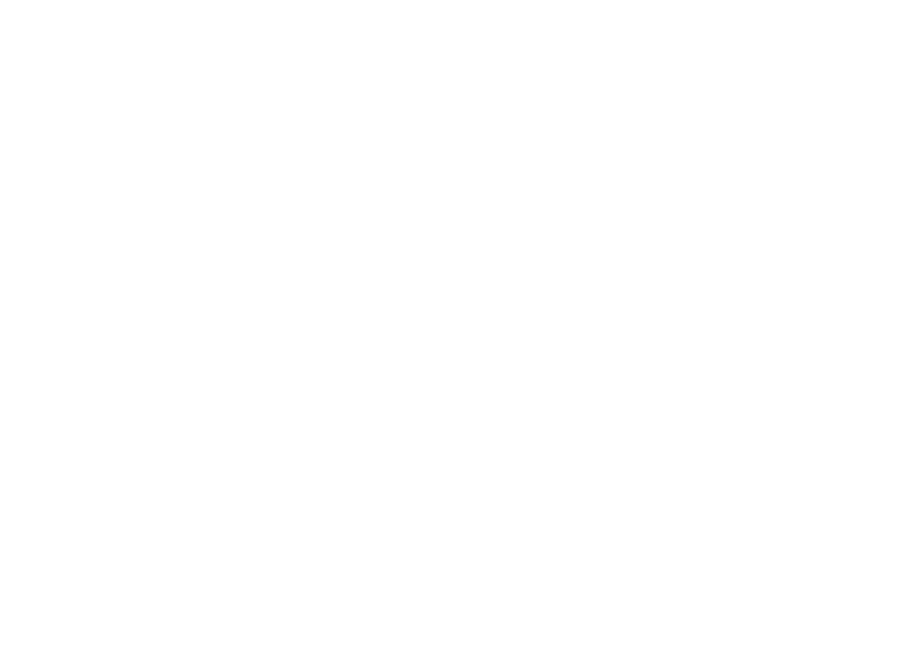
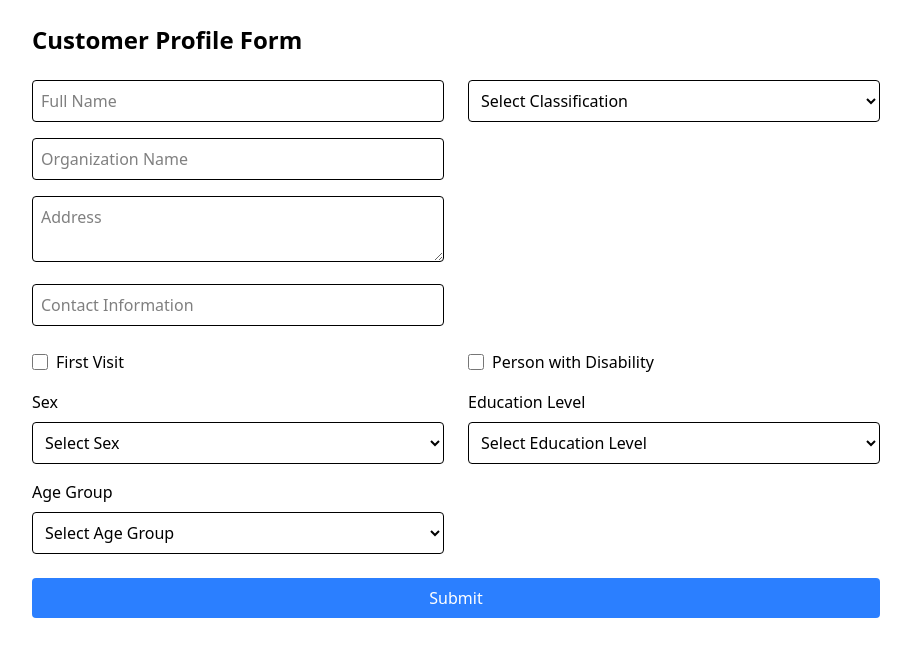
Before and after one commit to Mariadonnadelossantos19/Customer-Satisfaction-Feedback-System, a React (Vite) app in the folder frontend/: page /SectionOne in a window 1280 px wide. Before the commit this address had no page. Shown: the top 656 px of the page, without its empty margins (184-1095 px from the left). Built offline with nearby package versions, Linux system fonts and the light colour scheme.

Commit message:
Can input and save data in SECTION 1: CUSTOMER’S PROFILE in frontend

```diff
--- a/frontend/src/App.jsx
+++ b/frontend/src/App.jsx
@@ -1,6 +1,7 @@
 import { BrowserRouter as Router, Routes, Route } from "react-router-dom";
-import LandingPage from "./pages/LandinPage";
+import LandingPage from "./pages/LandingPage";
 import StaffInput from "./pages/StaffInput";
+import SectionOne from "./pages/SectionOne";
 
 const App = () => {
   return (
@@ -8,6 +9,7 @@
       <Routes>
         <Route path="/" element={<LandingPage />} />
         <Route path="/staff-input" element={<StaffInput />} />
+        <Route path="/SectionOne" element={<SectionOne />} />
         {/* Add more routes here as needed */}
       </Routes>
     </Router>
--- /dev/null
+++ b/frontend/src/pages/SectionOne.jsx
@@ -0,0 +1,311 @@
+import { useState, useEffect } from "react";
+import axios from "axios";
+import { useSearchParams } from "react-router-dom";
+
+const SectionOne = () => {
+  const [searchParams] = useSearchParams();
+  const staffVisitId = searchParams.get("staffVisitId");
+
+  const [formData, setFormData] = useState({
+    staffVisit: staffVisitId || "", // Initialize with the passed staffVisitId
+    name: "",
+    organizationName: "",
+    address: "",
+    contactInfo: "",
+    classification: "",
+    professionalSpecify: "",
+    othersSpecify: "",
+    isFirstVisit: false,
+    sex: "",
+    ageGroup: "",
+    isPwd: false,
+    educationLevel: "",
+    educationOthersSpecify: "",
+  });
+
+  const [error, setError] = useState("");
+  const [success, setSuccess] = useState(false);
+
+  const classifications = [
+    "Student",
+    "Owner of a business",
+    "Employee of a business",
+    "Government employee",
+    "Professional",
+    "Overseas Filipino Worker",
+    "Not employed",
+    "Others",
+  ];
+
+  const ageGroups = [
+    "15 & below",
+    "16-20",
+    "21-30",
+    "31-40",
+    "41-50",
+    "51-59",
+    "60 & above",
+  ];
+
+  const educationLevels = [
+    "Elementary",
+    "High School",
+    "College",
+    "Masters/ PhD.",
+    "Others",
+  ];
+
+  // Update formData when staffVisitId becomes available
+  useEffect(() => {
+    if (staffVisitId) {
+      setFormData((prev) => ({ ...prev, staffVisit: staffVisitId }));
+    }
+  }, [staffVisitId]);
+
+  const handleInputChange = (e) => {
+    const { name, value, type, checked } = e.target;
+    setFormData((prev) => ({
+      ...prev,
+      [name]: type === "checkbox" ? checked : value,
+    }));
+  };
+
+  const handleSubmit = async (e) => {
+    e.preventDefault();
+    try {
+      const response = await axios.post(
+        "http://localhost:5000/api/customer-profiles",
+        formData
+      );
+      setSuccess(true);
+      setError("");
+    } catch (err) {
+      setError(err.response?.data?.message || "An error occurred");
+      setSuccess(false);
+    }
+  };
+
+  return (
+    <div className="max-w-4xl mx-auto p-6">
+      <h1 className="text-2xl font-bold mb-6">Customer Profile Form</h1>
+
+      {error && (
+        <div
+          className="bg-red-100 border border-red-400 text-red-700 px-4 py-3 rounded mb-4"
+          role="alert"
+        >
+          {error}
+        </div>
+      )}
+
+      {success && (
+        <div
+          className="bg-green-100 border border-green-400 text-green-700 px-4 py-3 rounded mb-4"
+          role="alert"
+        >
+          Profile created successfully!
+        </div>
+      )}
+
+      <form onSubmit={handleSubmit} className="space-y-6">
+        <div className="grid grid-cols-1 md:grid-cols-2 gap-6">
+          {/* Basic Information */}
+          <div className="space-y-4">
+            <input
+              type="text"
+              name="name"
+              value={formData.name}
+              onChange={handleInputChange}
+              placeholder="Full Name"
+              className="w-full p-2 border rounded focus:ring-2 focus:ring-blue-500"
+              required
+              aria-label="Full Name"
+            />
+
+            <input
+              type="text"
+              name="organizationName"
+              value={formData.organizationName}
+              onChange={handleInputChange}
+              placeholder="Organization Name"
+              className="w-full p-2 border rounded focus:ring-2 focus:ring-blue-500"
+              required
+              aria-label="Organization Name"
+            />
+
+            <textarea
+              name="address"
+              value={formData.address}
+              onChange={handleInputChange}
+              placeholder="Address"
+              className="w-full p-2 border rounded focus:ring-2 focus:ring-blue-500"
+              required
+              aria-label="Address"
+            />
+
+            <input
+              type="text"
+              name="contactInfo"
+              value={formData.contactInfo}
+              onChange={handleInputChange}
+              placeholder="Contact Information"
+              className="w-full p-2 border rounded focus:ring-2 focus:ring-blue-500"
+              required
+              aria-label="Contact Information"
+            />
+          </div>
+
+          {/* Classification and Other Details */}
+          <div className="space-y-4">
+            <select
+              name="classification"
+              value={formData.classification}
+              onChange={handleInputChange}
+              className="w-full p-2 border rounded focus:ring-2 focus:ring-blue-500"
+              required
+              aria-label="Classification"
+            >
+              <option value="">Select Classification</option>
+              {classifications.map((item) => (
+                <option key={item} value={item}>
+                  {item}
+                </option>
+              ))}
+            </select>
+
+            {formData.classification === "Professional" && (
+              <input
+                type="text"
+                name="professionalSpecify"
+                value={formData.professionalSpecify}
+                onChange={handleInputChange}
+                placeholder="Specify Professional Type"
+                className="w-full p-2 border rounded focus:ring-2 focus:ring-blue-500"
+                aria-label="Specify Professional Type"
+              />
+            )}
+
+            {formData.classification === "Others" && (
+              <input
+                type="text"
+                name="othersSpecify"
+                value={formData.othersSpecify}
+                onChange={handleInputChange}
+                placeholder="Specify Other Classification"
+                className="w-full p-2 border rounded focus:ring-2 focus:ring-blue-500"
+                aria-label="Specify Other Classification"
+              />
+            )}
+          </div>
+        </div>
+
+        {/* Additional Information */}
+        <div className="grid grid-cols-1 md:grid-cols-2 gap-6">
+          <div className="space-y-4">
+            <div className="flex items-center space-x-2">
+              <input
+                type="checkbox"
+                name="isFirstVisit"
+                checked={formData.isFirstVisit}
+                onChange={handleInputChange}
+                className="h-4 w-4 text-blue-600"
+                aria-label="First Visit"
+              />
+              <label>First Visit</label>
+            </div>
+
+            <div className="space-y-2">
+              <label className="block">Sex</label>
+              <select
+                name="sex"
+                value={formData.sex}
+                onChange={handleInputChange}
+                className="w-full p-2 border rounded focus:ring-2 focus:ring-blue-500"
+                required
+                aria-label="Sex"
+              >
+                <option value="">Select Sex</option>
+                <option value="Male">Male</option>
+                <option value="Female">Female</option>
+              </select>
+            </div>
+
+            <div className="space-y-2">
+              <label className="block">Age Group</label>
+              <select
+                name="ageGroup"
+                value={formData.ageGroup}
+                onChange={handleInputChange}
+                className="w-full p-2 border rounded focus:ring-2 focus:ring-blue-500"
+                required
+                aria-label="Age Group"
+              >
+                <option value="">Select Age Group</option>
+                {ageGroups.map((age) => (
+                  <option key={age} value={age}>
+                    {age}
+                  </option>
+                ))}
+              </select>
+            </div>
+          </div>
+
+          <div className="space-y-4">
+            <div className="flex items-center space-x-2">
+              <input
+                type="checkbox"
+                name="isPwd"
+                checked={formData.isPwd}
+                onChange={handleInputChange}
+                className="h-4 w-4 text-blue-600"
+                aria-label="Person with Disability"
+              />
+              <label>Person with Disability</label>
+            </div>
+
+            <div className="space-y-2">
+              <label className="block">Education Level</label>
+              <select
+                name="educationLevel"
+                value={formData.educationLevel}
+                onChange={handleInputChange}
+                className="w-full p-2 border rounded focus:ring-2 focus:ring-blue-500"
+                required
+                aria-label="Education Level"
+              >
+                <option value="">Select Education Level</option>
+                {educationLevels.map((level) => (
+                  <option key={level} value={level}>
+                    {level}
+                  </option>
+                ))}
+              </select>
+            </div>
+
+            {formData.educationLevel === "Others" && (
+              <input
+                type="text"
+                name="educationOthersSpecify"
+                value={formData.educationOthersSpecify}
+                onChange={handleInputChange}
+                placeholder="Specify Other Education Level"
+                className="w-full p-2 border rounded focus:ring-2 focus:ring-blue-500"
+                aria-label="Specify Other Education Level"
+              />
+            )}
+          </div>
+        </div>
+
+        <button
+          type="submit"
+          className="w-full bg-blue-500 text-white py-2 px-4 rounded hover:bg-blue-600 focus:ring-2 focus:ring-blue-500 focus:ring-offset-2"
+          aria-label="Submit Form"
+        >
+          Submit
+        </button>
+      </form>
+    </div>
+  );
+};
+
+export default SectionOne;
--- a/frontend/src/pages/StaffInput.jsx
+++ b/frontend/src/pages/StaffInput.jsx
@@ -1,8 +1,9 @@
 import { useState } from "react";
 import axios from "axios";
+import { useNavigate } from "react-router-dom";
 
 const StaffInput = () => {
-  // Initial form state that matches the MongoDB schema
+  const navigate = useNavigate();
   const initialFormState = {
     dateOfVisit: "",
     attendingStaff: "",
@@ -107,8 +108,7 @@
         formData
       );
       setSuccess("Staff visit record created successfully!");
-      // Reset form to initial state after successful submission
-      setFormData(initialFormState);
+      navigate(`/SectionOne?staffVisitId=${response.data._id}`);
     } catch (err) {
       setError(
         err.response?.data?.message ||
@@ -402,7 +402,7 @@
             disabled={isLoading}
             className="w-full flex justify-center py-2 px-4 border border-transparent rounded-md shadow-sm text-sm font-medium text-white bg-indigo-600 hover:bg-indigo-700 focus:outline-none focus:ring-2 focus:ring-offset-2 focus:ring-indigo-500 disabled:bg-indigo-300"
           >
-            {isLoading ? "Submitting..." : "Submit"}
+            {isLoading ? "Processing..." : "Next"}
           </button>
         </div>
       </form>
```
Also changed, not shown: frontend/src/pages/LandingPage.jsx (renamed from frontend/src/pages/LandinPage.jsx).
